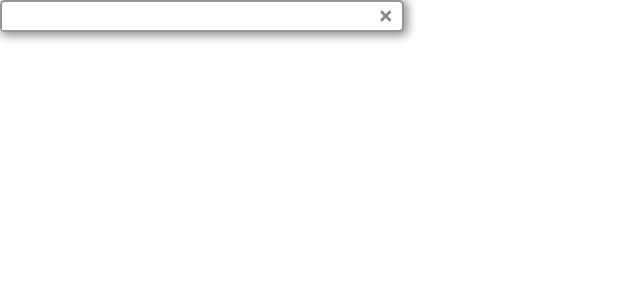
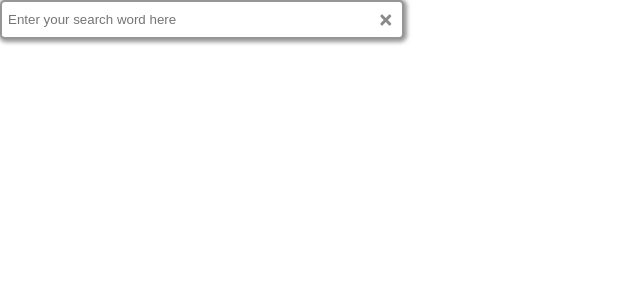
Before and after one commit to AbdurehmanNAMOEL/components, a React (Create React App) app: page / in a window 1280 px wide. Both pictures are taken after a click on the icon 16 px from the left and 16 px from the top of the page. Shown: the top 300 px of the page, without its empty margins (0-640 px from the left). Built offline with nearby package versions, Linux system fonts and the light colour scheme.

Commit message:
search component edited

```diff
--- a/src/components/SearchInputField.jsx
+++ b/src/components/SearchInputField.jsx
@@ -12,7 +12,12 @@ const SearchInputField = () => {
   })
   return (
     <div style={{width:`${width}px`}} className='search-container'>
-     {isSearching ? <input type="text" style={{width:`93%`}} />:''}
+     {isSearching ?
+      <input
+      type="text"
+      autoFocus
+      placeholder={'Enter your search word here'} />:''
+      }
      {isSearching ?
       <FaTimes className='icon' onClick={()=>setSearch(false)}/>:
       <FaSearch className='icon' onClick={()=>setSearch(true)}/>}
--- a/src/components/styles/search.css
+++ b/src/components/styles/search.css
@@ -3,10 +3,10 @@
     justify-content: flex-end;
     align-items: center;
     background-color:white;
-    height: 28px;
+    height: 35px;
     gap:10px;
     border:solid 2px #12121271;
-    box-shadow: 2px 2px 10px 2px #12121273;
+    box-shadow: 1px 1px 4px 2px #12121273;
     border-radius: 5px;
     -webkit-border-radius: 5px;
     -moz-border-radius: 5px;
@@ -14,14 +14,18 @@
     -o-border-radius: 5px;
 }
 .search-container input{
-    height: 25px;
+    height: 30px;
     border: none;
+    text-indent: 4px;
+    width: 93%;
+    outline: none;
 }
 .icon{
     margin-right: 8px;
     cursor: pointer;
     color: #1212127e;
 }
+
 .icon:hover{
     transition: all 0.7s;
     color: #121212;
```
